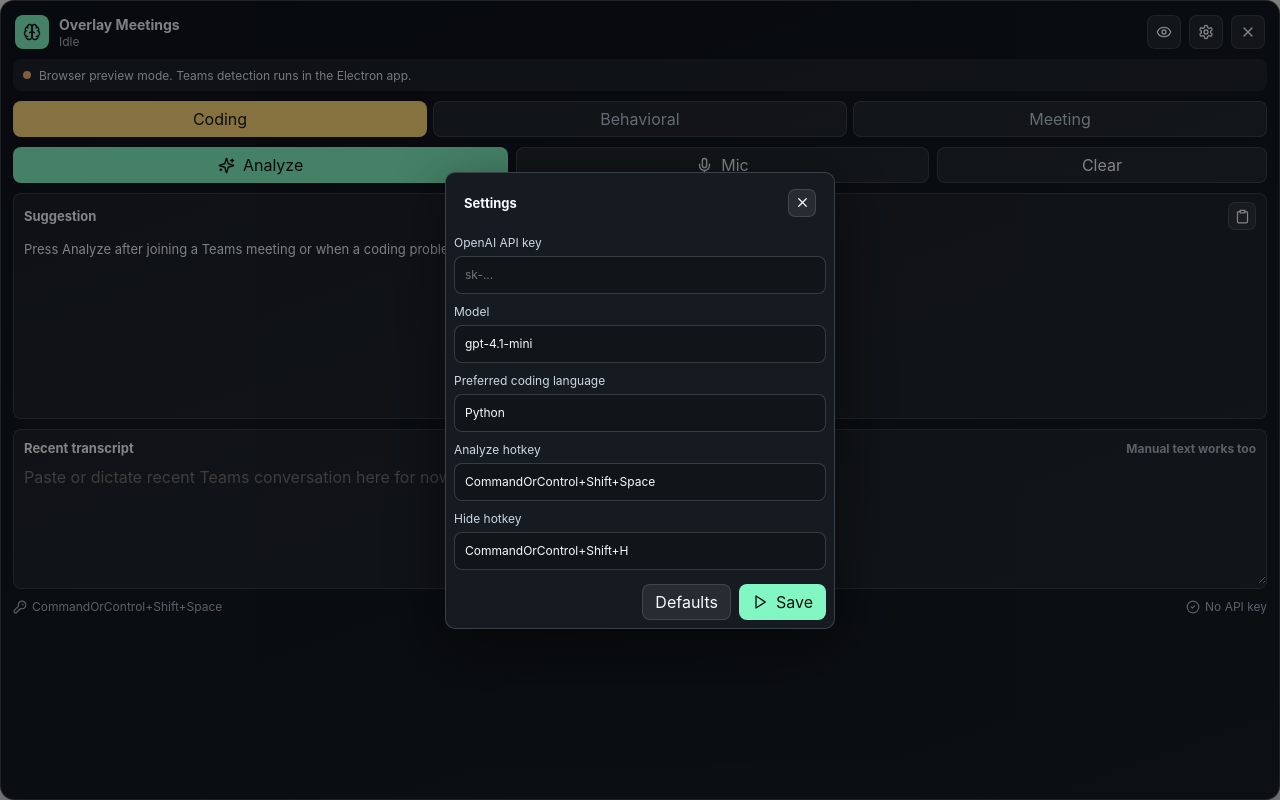
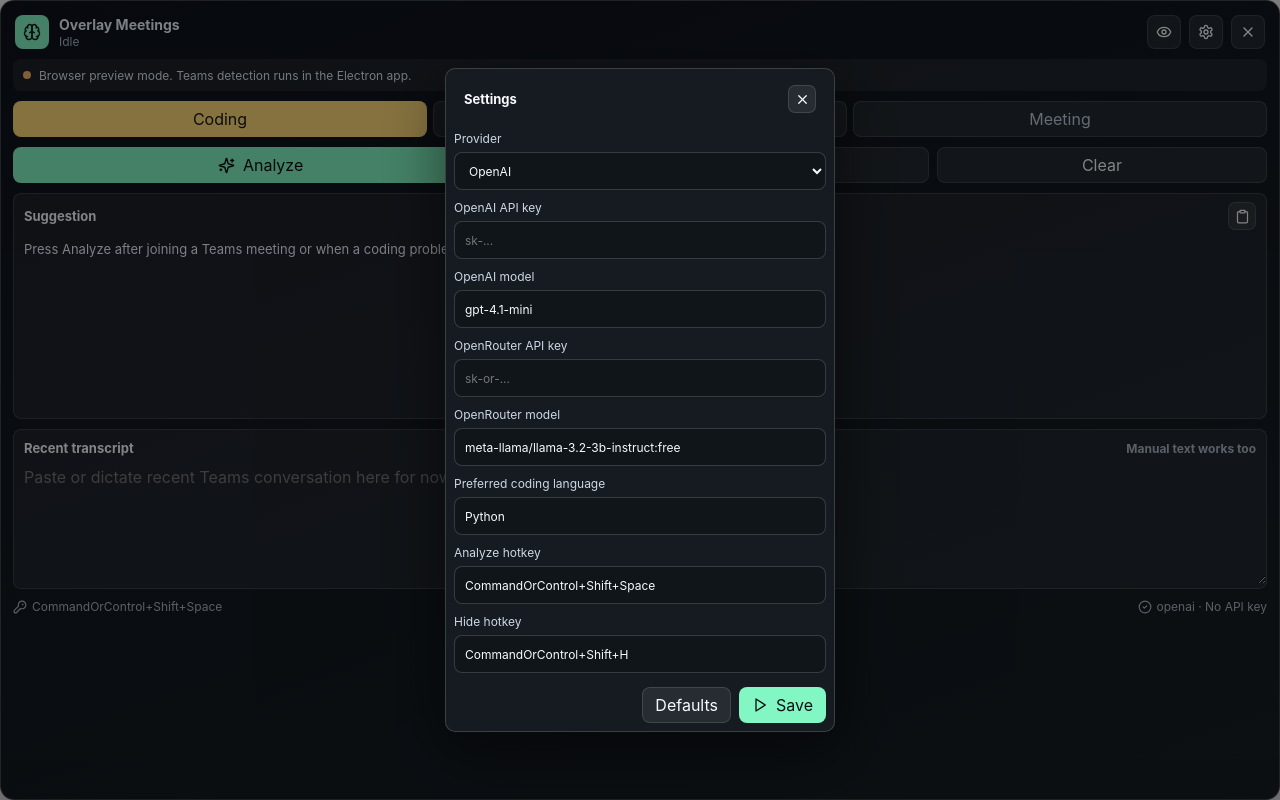
Before and after one commit to sainarenkolla94/overlay-meetings, a React (Vite) app: page / in a window 1280 px wide. Both pictures are taken after a click on the button 1206 px from the left and 32 px from the top of the page. Built offline with nearby package versions, Linux system fonts and the light colour scheme.

Commit message:
Add readme doc

```diff
--- a/src/renderer/App.tsx
+++ b/src/renderer/App.tsx
@@ -5,8 +5,11 @@
 import "./styles.css";
 
 const defaultSettings: AppSettings = {
+  provider: "openai",
   openAiApiKey: "",
+  openRouterApiKey: "",
   model: "gpt-4.1-mini",
+  openRouterModel: "meta-llama/llama-3.2-3b-instruct:free",
   transcriptionModel: "gpt-4o-mini-transcribe",
   preferredLanguage: "Python",
   triggerHotkey: "CommandOrControl+Shift+Space",
@@ -60,9 +63,10 @@
   const recognitionRef = useRef<SpeechRecognition | null>(null);
 
   const maskedKey = useMemo(() => {
-    if (!settings.openAiApiKey) return "No API key";
-    return `${settings.openAiApiKey.slice(0, 7)}...${settings.openAiApiKey.slice(-4)}`;
-  }, [settings.openAiApiKey]);
+    const key = settings.provider === "openrouter" ? settings.openRouterApiKey : settings.openAiApiKey;
+    if (!key) return "No API key";
+    return `${key.slice(0, 7)}...${key.slice(-4)}`;
+  }, [settings.openAiApiKey, settings.openRouterApiKey, settings.provider]);
 
   useEffect(() => {
     overlayApi.getSettings().then((loaded) => {
@@ -231,7 +235,7 @@
 
       <footer className="footer">
         <span><KeyRound size={14} /> {settings.triggerHotkey}</span>
-        <span><CheckCircle2 size={14} /> {maskedKey}</span>
+        <span><CheckCircle2 size={14} /> {settings.provider} · {maskedKey}</span>
       </footer>
 
       {lastCapture && (
@@ -251,6 +255,18 @@
               </button>
             </div>
             <label>
+              Provider
+              <select
+                value={draftSettings.provider}
+                onChange={(event) =>
+                  setDraftSettings({ ...draftSettings, provider: event.target.value as AppSettings["provider"] })
+                }
+              >
+                <option value="openai">OpenAI</option>
+                <option value="openrouter">OpenRouter</option>
+              </select>
+            </label>
+            <label>
               OpenAI API key
               <input
                 type="password"
@@ -260,10 +276,26 @@
               />
             </label>
             <label>
-              Model
+              OpenAI model
               <input
                 value={draftSettings.model}
                 onChange={(event) => setDraftSettings({ ...draftSettings, model: event.target.value })}
+              />
+            </label>
+            <label>
+              OpenRouter API key
+              <input
+                type="password"
+                value={draftSettings.openRouterApiKey}
+                onChange={(event) => setDraftSettings({ ...draftSettings, openRouterApiKey: event.target.value })}
+                placeholder="sk-or-..."
+              />
+            </label>
+            <label>
+              OpenRouter model
+              <input
+                value={draftSettings.openRouterModel}
+                onChange={(event) => setDraftSettings({ ...draftSettings, openRouterModel: event.target.value })}
               />
             </label>
             <label>
--- a/src/renderer/styles.css
+++ b/src/renderer/styles.css
@@ -21,6 +21,7 @@
 
 button,
 input,
+select,
 textarea {
   font: inherit;
 }
@@ -256,7 +257,8 @@
   line-height: 1.4;
 }
 
-input {
+input,
+select {
   width: 100%;
   min-height: 38px;
   border-radius: 8px;
@@ -265,6 +267,10 @@
   background: rgba(0, 0, 0, 0.2);
   padding: 0 10px;
   outline: 0;
+}
+
+select option {
+  color: #111820;
 }
 
 .footer {
--- a/src/shared/types.ts
+++ b/src/shared/types.ts
@@ -1,8 +1,11 @@
 export type AssistantStatus = "idle" | "listening" | "analyzing" | "ready" | "error";
 
 export type AppSettings = {
+  provider: "openai" | "openrouter";
   openAiApiKey: string;
+  openRouterApiKey: string;
   model: string;
+  openRouterModel: string;
   transcriptionModel: string;
   preferredLanguage: string;
   triggerHotkey: string;
```
Also changed, not shown: src/main/main.ts (+52 -1 lines), 1 other file (tests, documents, lock files or other folders).
